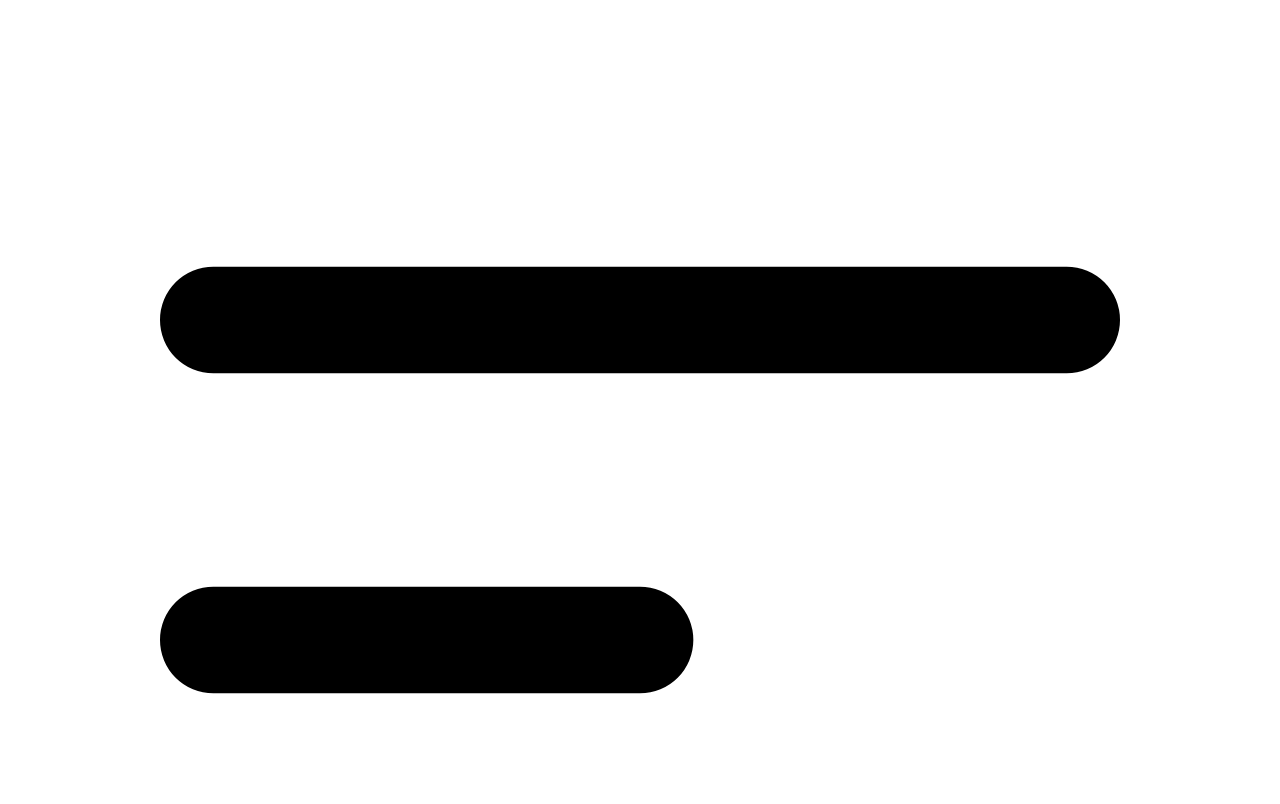
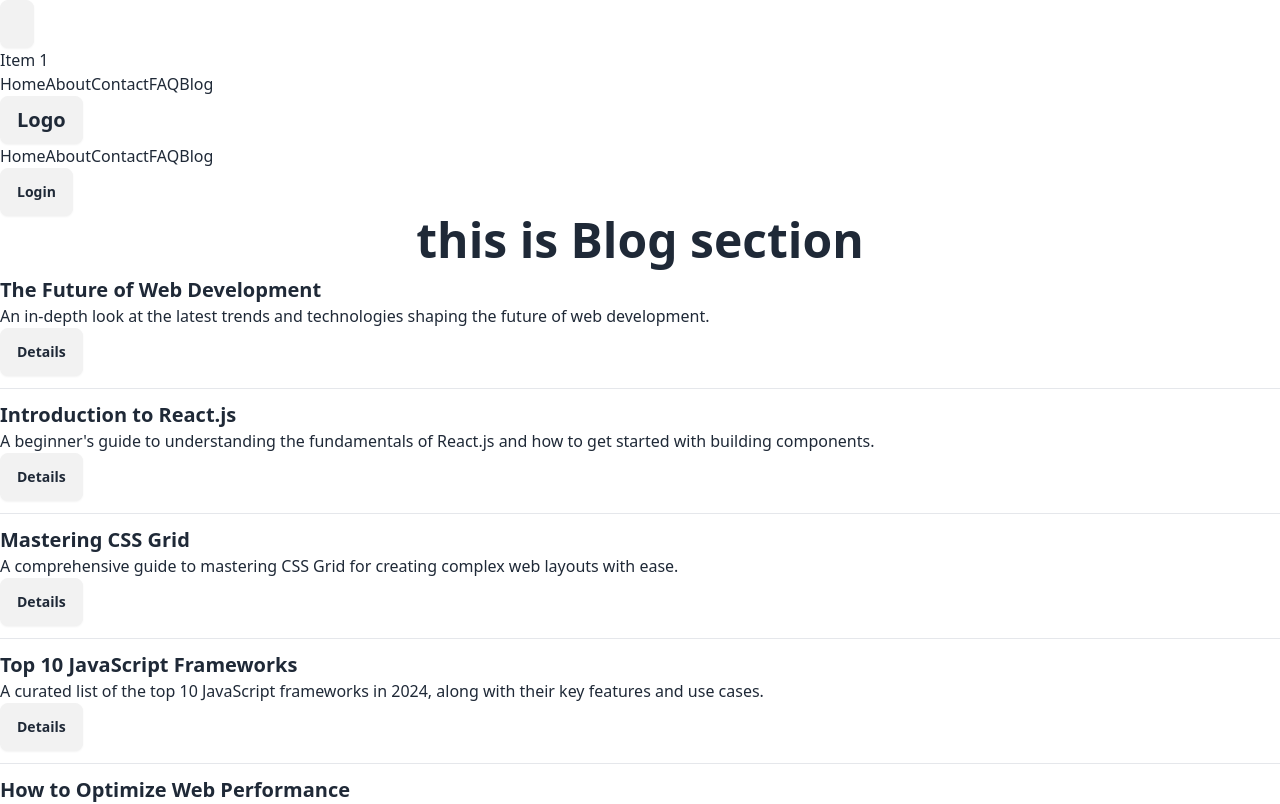
Before and after one commit to MdAlAmin212104/Practice_Nextjs, a Next.js app: page /blog in a window 1280 px wide. Before the commit this address had no page. Shown: the top 804 px of the page. Built offline with nearby package versions, Linux system fonts and the light colour scheme.

Commit message:
blog page create and display singleBlog

```diff
--- a/src/Components/Layout/Navbar.jsx
+++ b/src/Components/Layout/Navbar.jsx
@@ -22,6 +22,10 @@ const Navbar = () => {
     {
       title: "FAQ",
       path: "/faq",
+    },
+    {
+      title: "Blog",
+      path: "/blog",
     },
   ];
 
--- /dev/null
+++ b/src/app/blog/[id]/page.jsx
@@ -0,0 +1,48 @@
+import React from 'react';
+
+
+
+const BlogDetailsPage = ({params}) => {
+    const id = params.id;
+    const {title, description} = blog.find(item => parseInt(id) === item.id);
+
+    return (
+        <div className='min-h-screen'>
+            <h1>title : {title}</h1>
+            <p>Description : {description}</p>
+        </div>
+    );
+};
+
+export default BlogDetailsPage;
+
+
+const blog = [
+    {
+        "id": 1,
+        "title": "The Future of Web Development",
+        "description": "An in-depth look at the latest trends and technologies shaping the future of web development."
+    },
+    {
+        "id": 2,
+        "title": "Introduction to React.js",
+        "description": "A beginner's guide to understanding the fundamentals of React.js and how to get started with building components."
+    },
+    {
+        "id": 3,
+        "title": "Mastering CSS Grid",
+        "description": "A comprehensive guide to mastering CSS Grid for creating complex web layouts with ease."
+    },
+    {
+        "id": 4,
+        "title": "Top 10 JavaScript Frameworks",
+        "description": "A curated list of the top 10 JavaScript frameworks in 2024, along with their key features and use cases."
+    },
+    {
+        "id": 5,
+        "title": "How to Optimize Web Performance",
+        "description": "Essential tips and techniques to optimize web performance and reduce loading times for a better user experience."
+    }
+
+
+]
--- /dev/null
+++ b/src/app/blog/page.jsx
@@ -0,0 +1,52 @@
+import Link from 'next/link';
+import React from 'react';
+
+const BlogPage = () => {
+    return (
+        <div className='min-h-screen container mx-auto'>
+            <h1 className='text-center font-bold text-5xl'>this is Blog section</h1>
+            {
+                blog.map(item => (
+                    <div key={item.id} className='border-b py-3'>
+                        <h2 className='text-xl font-bold'>{item.title}</h2>
+                        <p>{item.description}</p>
+                        <Link href={`/blog/${item.id}`}><button className='btn'>Details</button></Link>
+                    </div>
+                ))
+            }
+        </div>
+    );
+};
+
+export default BlogPage;
+
+
+const blog = [
+    {
+        "id": 1,
+        "title": "The Future of Web Development",
+        "description": "An in-depth look at the latest trends and technologies shaping the future of web development."
+    },
+    {
+        "id": 2,
+        "title": "Introduction to React.js",
+        "description": "A beginner's guide to understanding the fundamentals of React.js and how to get started with building components."
+    },
+    {
+        "id": 3,
+        "title": "Mastering CSS Grid",
+        "description": "A comprehensive guide to mastering CSS Grid for creating complex web layouts with ease."
+    },
+    {
+        "id": 4,
+        "title": "Top 10 JavaScript Frameworks",
+        "description": "A curated list of the top 10 JavaScript frameworks in 2024, along with their key features and use cases."
+    },
+    {
+        "id": 5,
+        "title": "How to Optimize Web Performance",
+        "description": "Essential tips and techniques to optimize web performance and reduce loading times for a better user experience."
+    }
+
+
+]
--- a/src/app/layout.js
+++ b/src/app/layout.js
@@ -23,7 +23,7 @@ export default function RootLayout({ children }) {
   return (
     <html lang="en">
       <body
-        className={`${geistSans.variable} ${geistMono.variable} antialiased`}
+        className={`${geistSans.variable} ${geistMono.variable} antialiased container mx-auto`}
       >
         <Navbar/>
         {children}
```
